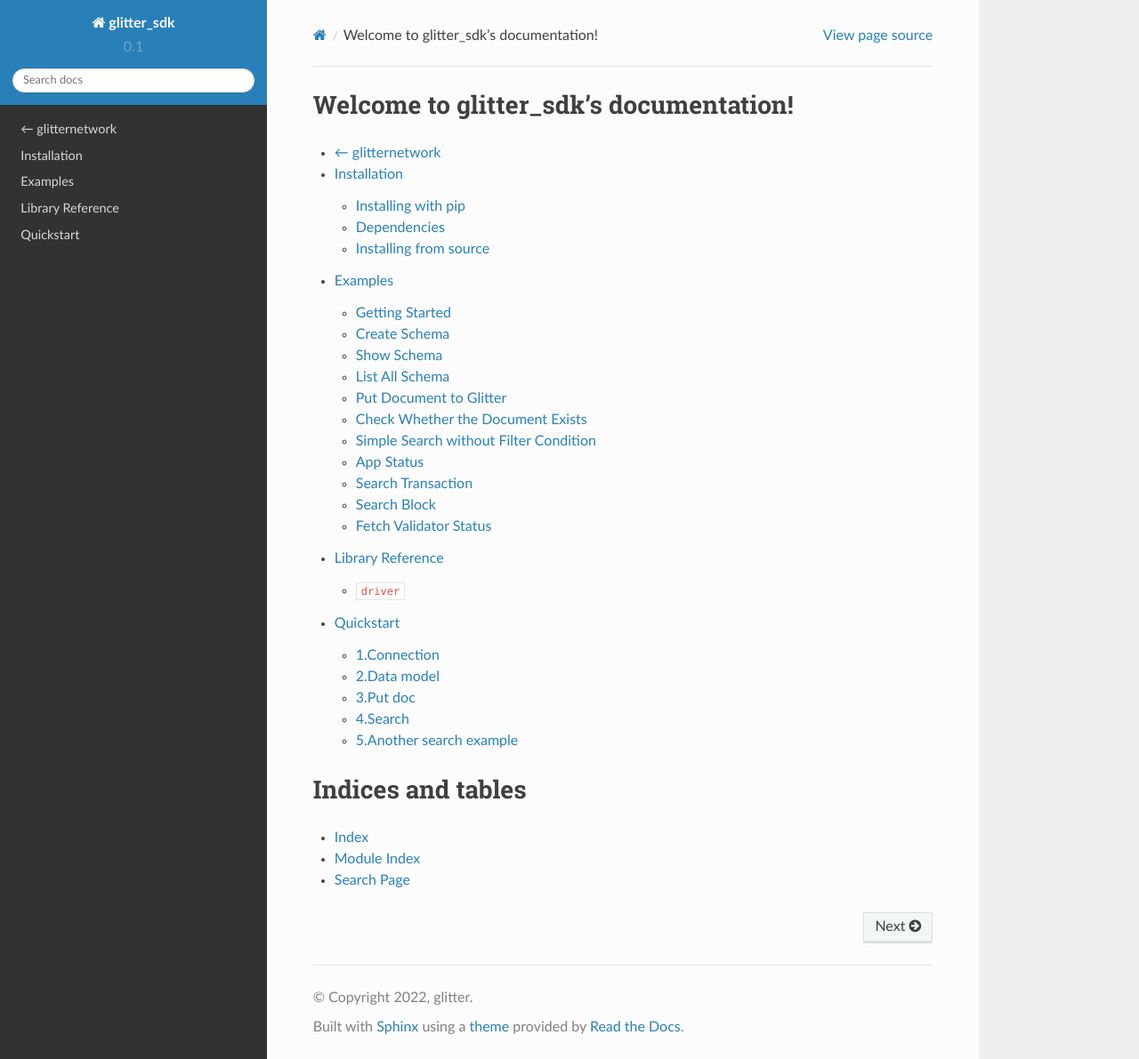
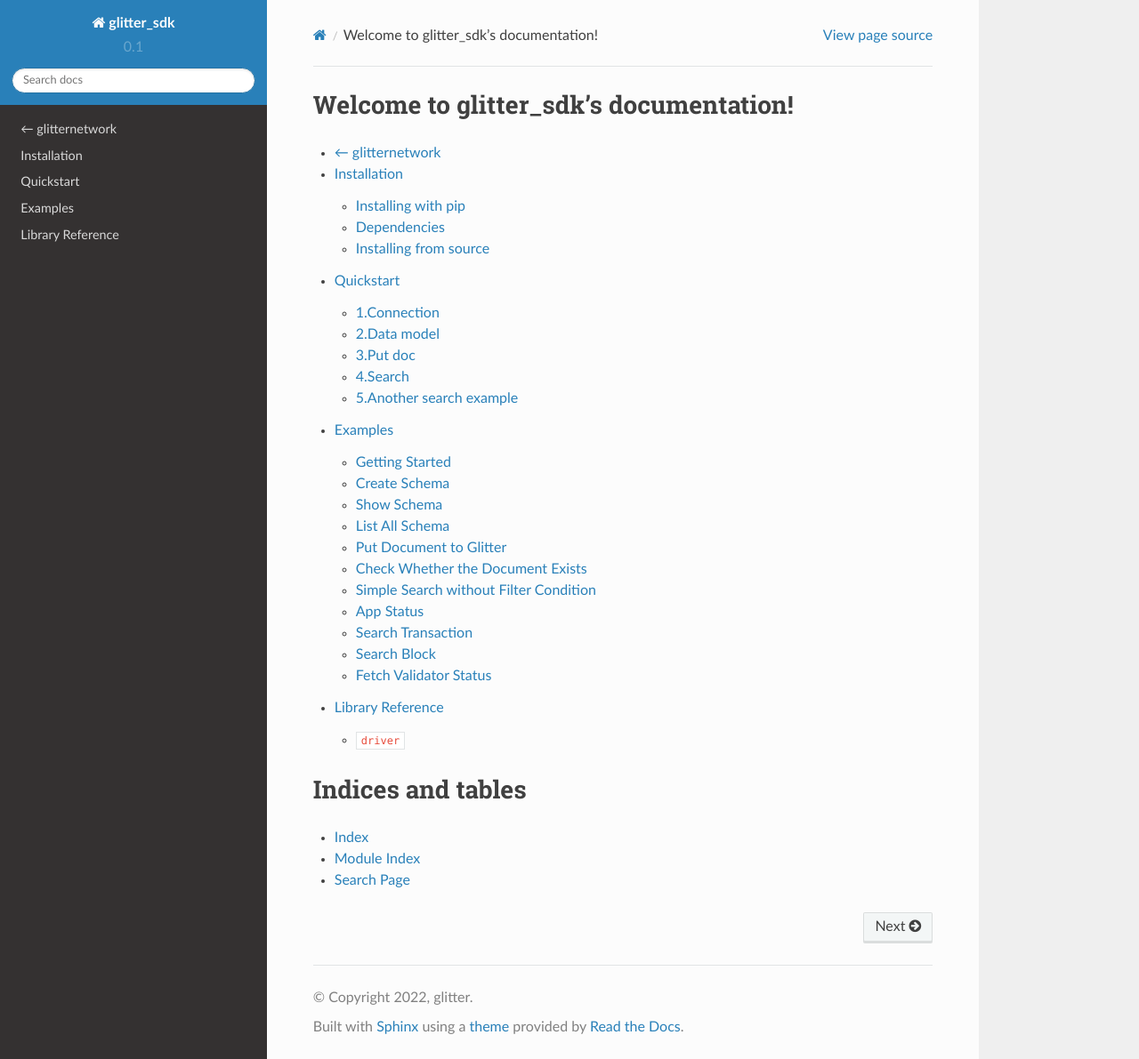
Before and after one commit to rongbin666/glitter-sdk-py, a Sphinx documentation site: the page built from docs/index.rst, in a window 1280 px wide and 1191 px high. Shown: the whole window at 89% size. Built offline with Sphinx 7.4.7 and the Read the Docs theme 2.0.0, drawn with Linux system fonts in a browser that asks for light colours.

```diff
--- a/docs/index.rst
+++ b/docs/index.rst
@@ -6,9 +6,10 @@ Welcome to glitter_sdk's documentation!
 
    ← glitternetwork <https://glitterprotocol.io/>
    install
+   quickstart
    examples
    libref
-   quickstart
+
 
 
 
```
